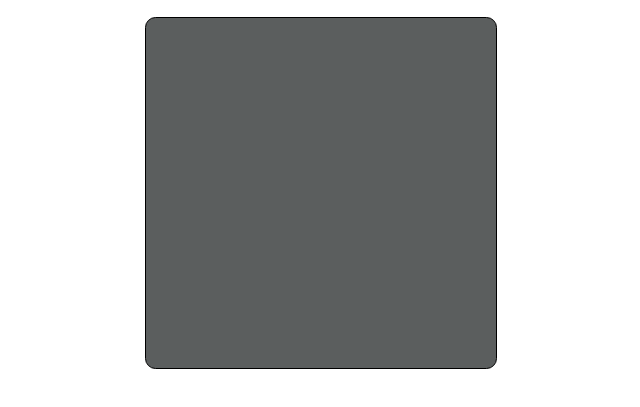
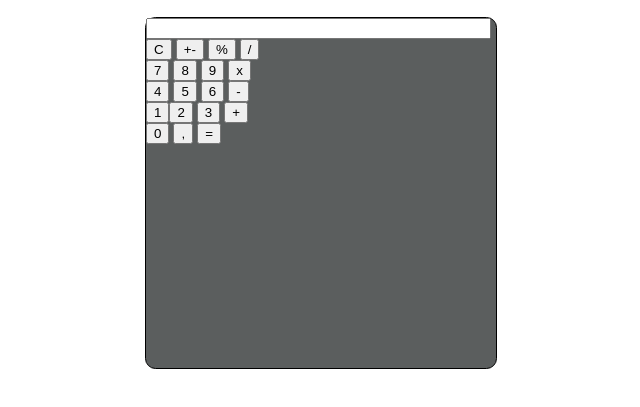
Before and after one commit to VNfifty50/odin-calculator, a plain HTML site: page index.html in a window 1280 px wide. Shown: the part 131-538 px from the top of the page, without its empty margins (319-959 px from the left). Drawn offline with Linux system fonts and the light colour scheme.

Commit message:
add buttons

```diff
--- a/index.html
+++ b/index.html
@@ -10,6 +10,37 @@
         <div class="header">
             <h1>Calculator</h1>
         </div>
-        <div class="container"></div>
+        <div class="container">
+            <input type="text" id="display" name="name" required minlength="20" maxlength="40" size="40"/>
+            <div class="btn">
+                <button id="c">C</button>
+                <button id="plusminus">+-</button>
+                <button id="mod">%</button>
+                <button id="div">/</button>
+            </div>
+            <div class="btn">
+              <button id="seven">7</button>
+              <button id="eight">8</button>
+              <button id="nine">9</button>
+              <button id="mult">x</button>
+            </div>
+            <div class="btn">
+              <button id="four">4</button>
+              <button id="five">5</button>
+              <button id="six">6</button>
+              <button id="minus">-</button>
+            </div>
+            <div class="btn">
+                <button id="one">1</buttton>
+                <button id="two">2</button>
+                <button id="three">3</button>
+                <button id="plus">+</button>
+            </div>
+            <div class="btn">
+                <button id="zero">0</button>
+                <button  id="comma">,</button>
+                <button id="equal">=</button>
+            </div>
+        </div>
     </body>
 </html>
```
